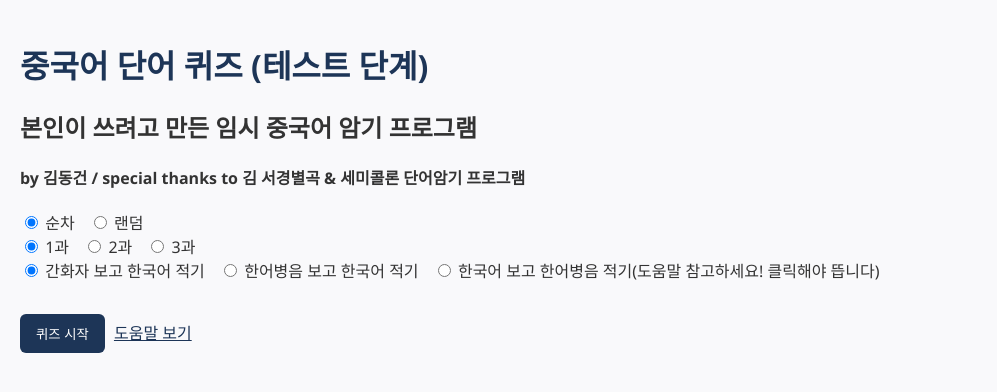
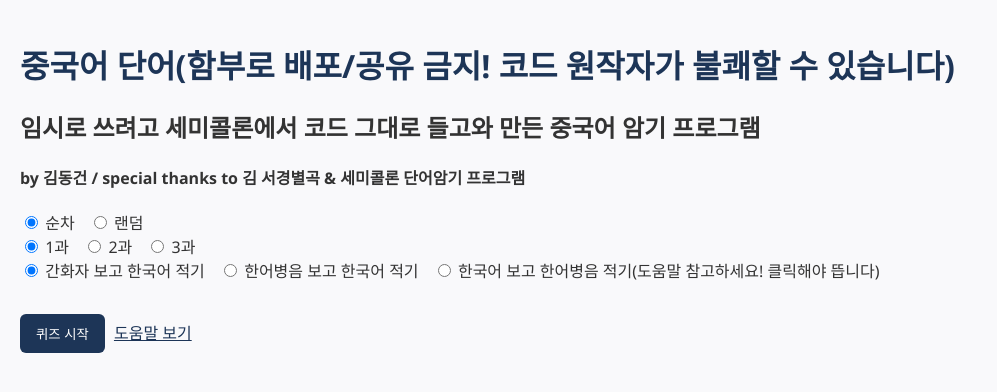
Before and after one commit to kdg124/zhongguo2025, a plain HTML site: page index.html in a window 1280 px wide. Shown: the whole page, without its empty margins (0-997 px from the left). Drawn offline with Linux system fonts and the light colour scheme.

Commit message:
Update index.html

```diff
--- a/index.html
+++ b/index.html
@@ -75,8 +75,8 @@
   </style>
 </head>
 <body>
-  <h1>중국어 단어 퀴즈 (테스트 단계)</h1>
-  <h2>본인이 쓰려고 만든 임시 중국어 암기 프로그램</h2>
+  <h1>중국어 단어(함부로 배포/공유 금지! 코드 원작자가 불쾌할 수 있습니다)</h1>
+  <h2>임시로 쓰려고 세미콜론에서 코드 그대로 들고와 만든 중국어 암기 프로그램</h2>
   <h4>by 김동건 / special thanks to 김 서경별곡 & 세미콜론 단어암기 프로그램 </h4>
 
   <label><input type="radio" name="mode" value="sequential" checked> 순차</label>
```
